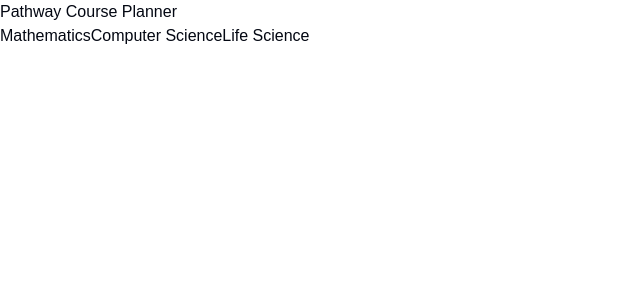
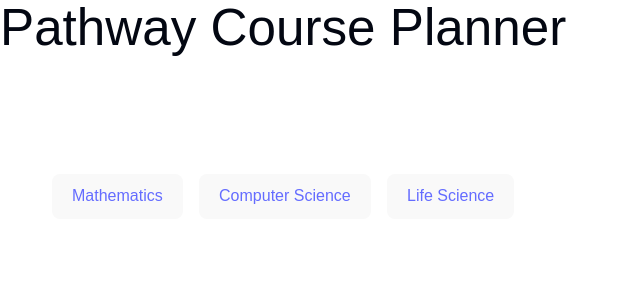
Before and after one commit to 49M/Pathway_App, a Next.js app in the folder Pathway-Next/pathway-next/: page / in a window 1280 px wide. Shown: the top 300 px of the page, without its empty margins (0-640 px from the left). Built offline with nearby package versions, Linux system fonts and the light colour scheme.

Commit message:
semi-styling

```diff
--- a/Pathway-Next/pathway-next/app/globals.css
+++ b/Pathway-Next/pathway-next/app/globals.css
@@ -70,3 +70,82 @@
     @apply bg-background text-foreground;
   }
 }
+
+:root {
+  font-family: Inter, system-ui, Avenir, Helvetica, Arial, sans-serif;
+  line-height: 1.5;
+  font-weight: 400;
+
+  color-scheme: light dark;
+  color: rgba(255, 255, 255, 0.87);
+  background-color: #242424;
+
+  font-synthesis: none;
+  text-rendering: optimizeLegibility;
+  -webkit-font-smoothing: antialiased;
+  -moz-osx-font-smoothing: grayscale;
+}
+
+a {
+  font-weight: 500;
+  color: #646cff;
+  text-decoration: inherit;
+}
+a:hover {
+  color: #535bf2;
+}
+
+body {
+  margin: 0;
+  display: flex;
+  place-items: auto;
+  min-width: 320px;
+  min-height: 100vh;
+}
+
+h1 {
+  font-size: 3.2em;
+  line-height: 1.1;
+}
+
+button {
+  border-radius: 8px;
+  border: 1px solid transparent;
+  padding: 0.6em 1.2em;
+  font-size: 1em;
+  font-weight: 500;
+  font-family: inherit;
+  background-color: #1a1a1a;
+  cursor: pointer;
+  transition: border-color 0.25s;
+  justify-content: center;
+}
+button:hover {
+  border-color: #646cff;
+}
+button:focus,
+button:focus-visible {
+  outline: 4px auto -webkit-focus-ring-color;
+}
+
+@media (prefers-color-scheme: light) {
+  :root {
+    color: #213547;
+    background-color: #ffffff;
+  }
+  a:hover {
+    color: #747bff;
+  }
+  button {
+    background-color: #f9f9f9;
+  }
+}
+
+.button-container {
+  display: flex;
+  -ms-flex-align: center;
+  justify-content: center;
+  align-items: center;
+  gap: 1rem;
+  height: 35vh;
+}
```
